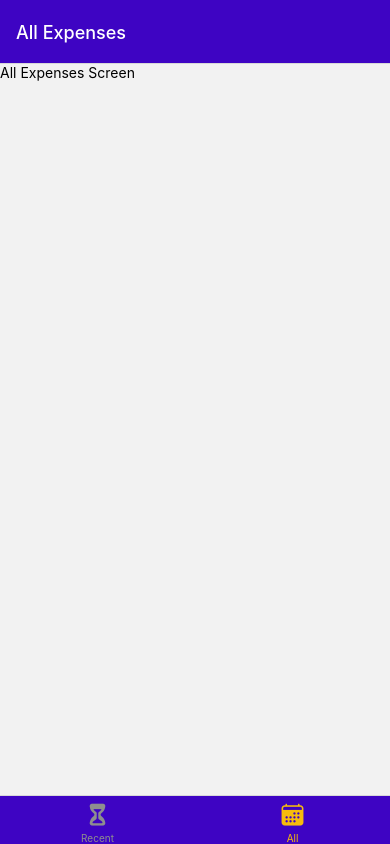
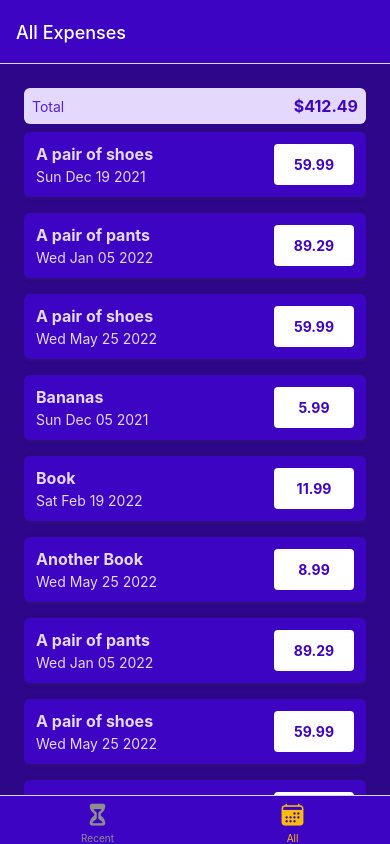
Before and after one commit to vincentochoa3/RNExpenses, a React Native app: screen /AllExpenses in a window 390 px wide. Built offline with nearby package versions, Linux system fonts and the light colour scheme.

Commit message:
added rendering list of expenses and the styling

```diff
--- a/App.js
+++ b/App.js
@@ -21,6 +21,7 @@
 				headerTintColor: "white",
 				tabBarStyle: { backgroundColor: Styles.colors.primary500 },
 				tabBarActiveTintColor: Styles.colors.accent500,
+				headerRight: () => {},
 			}}
 		>
 			<BottomTabs.Screen
--- /dev/null
+++ b/components/ExpensesOutput/ExpenseItem.js
@@ -0,0 +1,60 @@
+import { View, Text, Pressable, StyleSheet } from "react-native";
+
+import { getFormattedDate } from "../../util/date";
+
+import { Styles } from "../../constants/styles";
+
+export default function ExpenseItem({ description, amount, date }) {
+	return (
+		<Pressable>
+			<View style={styles.expenseItem}>
+				<View>
+					<Text style={[styles.textBase, styles.description]}>
+						{description}
+					</Text>
+					<Text style={styles.textBase}>{date.toDateString()}</Text>
+				</View>
+				<View style={styles.amountContainer}>
+					<Text style={styles.amount}>{amount.toFixed(2)}</Text>
+				</View>
+			</View>
+		</Pressable>
+	);
+}
+
+const styles = StyleSheet.create({
+	expenseItem: {
+		padding: 12,
+		marginVertical: 8,
+		backgroundColor: Styles.colors.primary500,
+		flexDirection: "row",
+		justifyContent: "space-between",
+		borderRadius: 6,
+		elevation: 3,
+		shadowColor: Styles.colors.gray500,
+		shadowRadius: 4,
+		shadowOffset: { width: 1, height: 1 },
+		shadowOpacity: 0.4,
+	},
+	textBase: {
+		color: Styles.colors.primary50,
+	},
+	description: {
+		fontSize: 16,
+		marginBottom: 4,
+		fontWeight: "bold",
+	},
+	amountContainer: {
+		paddingHorizontal: 12,
+		paddingVertical: 4,
+		backgroundColor: "white",
+		justifyContent: "center",
+		alignItems: "center",
+		borderRadius: 4,
+		minWidth: 80,
+	},
+	amount: {
+		color: Styles.colors.primary500,
+		fontWeight: "bold",
+	},
+});
--- a/components/ExpensesOutput/ExpensesList.js
+++ b/components/ExpensesOutput/ExpensesList.js
@@ -1,5 +1,17 @@
-import { FlatList } from "react-native";
+import { FlatList, Text } from "react-native";
 
-export default function ExpensesList() {
-	return <FlatList />;
+import ExpenseItem from "./ExpenseItem";
+
+function renderExpenseItem(itemData) {
+	return <ExpenseItem {...itemData.item} />;
 }
+
+export default function ExpensesList({ expenses }) {
+	return (
+		<FlatList
+			data={expenses}
+			renderItem={renderExpenseItem}
+			keyExtractor={(item) => item.id}
+		/>
+	);
+}
--- a/components/ExpensesOutput/ExpensesOutput.js
+++ b/components/ExpensesOutput/ExpensesOutput.js
@@ -1,13 +1,93 @@
-import { View } from "react-native";
+import { View, StyleSheet } from "react-native";
 
 import ExpensesList from "./ExpensesList";
 import ExpensesSummary from "./ExpensesSummary";
 
-export default function ExpensesOutput({ expenses }) {
+import { Styles } from "../../constants/styles";
+
+const DUMMY_EXPENSES = [
+	{
+		id: "e1",
+		description: "A pair of shoes",
+		amount: 59.99,
+		date: new Date("2021/12/19"),
+	},
+	{
+		id: "e2",
+		description: "A pair of pants",
+		amount: 89.29,
+		date: new Date("2022/01/05"),
+	},
+	{
+		id: "e3",
+		description: "A pair of shoes",
+		amount: 59.99,
+		date: new Date("2022/05/25"),
+	},
+	{
+		id: "e4",
+		description: "Bananas",
+		amount: 5.99,
+		date: new Date("2021/12/05"),
+	},
+	{
+		id: "e5",
+		description: "Book",
+		amount: 11.99,
+		date: new Date("2022-02-19"),
+	},
+	{
+		id: "e6",
+		description: "Another Book",
+		amount: 8.99,
+		date: new Date("2022/05/25"),
+	},
+	{
+		id: "e7",
+		description: "A pair of pants",
+		amount: 89.29,
+		date: new Date("2022/01/05"),
+	},
+	{
+		id: "e8",
+		description: "A pair of shoes",
+		amount: 59.99,
+		date: new Date("2022/05/25"),
+	},
+	{
+		id: "e9",
+		description: "Bananas",
+		amount: 5.99,
+		date: new Date("2021/12/05"),
+	},
+	{
+		id: "e10",
+		description: "Book",
+		amount: 11.99,
+		date: new Date("2022/02/19"),
+	},
+	{
+		id: "e11",
+		description: "Another Book",
+		amount: 8.99,
+		date: new Date("2022/05/25"),
+	},
+];
+
+export default function ExpensesOutput({ expenses, expensesPeriod }) {
 	return (
-		<View>
-			<ExpensesSummary />
-			<ExpensesList />
+		<View style={styles.container}>
+			<ExpensesSummary expenses={DUMMY_EXPENSES} periodName={expensesPeriod} />
+			<ExpensesList expenses={DUMMY_EXPENSES} />
 		</View>
 	);
 }
+
+const styles = StyleSheet.create({
+	container: {
+		flex: 1,
+		paddingHorizontal: 24,
+		paddingTop: 24,
+		backgroundColor: Styles.colors.primary700,
+	},
+});
--- a/components/ExpensesOutput/ExpensesSummary.js
+++ b/components/ExpensesOutput/ExpensesSummary.js
@@ -1,10 +1,35 @@
-import { View, Text } from "react-native";
+import { View, Text, StyleSheet } from "react-native";
+import { Styles } from "../../constants/styles";
 
-export default function ExpensesSummary() {
+export default function ExpensesSummary({ expenses, periodName }) {
+	const expensesSum = expenses.reduce((sum, expense) => {
+		return sum + expense.amount;
+	}, 0);
+
 	return (
-		<View>
-			<Text>Last 7 Days</Text>
-			<Text>$177.95</Text>
+		<View style={styles.container}>
+			<Text style={styles.period}>{periodName}</Text>
+			<Text style={styles.sum}>${expensesSum.toFixed(2)}</Text>
 		</View>
 	);
 }
+
+const styles = StyleSheet.create({
+	container: {
+		padding: 8,
+		backgroundColor: Styles.colors.primary50,
+		borderRadius: 6,
+		flexDirection: "row",
+		justifyContent: "space-between",
+		alignItems: "center",
+	},
+	period: {
+		fontSize: 14,
+		color: Styles.colors.primary400,
+	},
+	sum: {
+		fontSize: 16,
+		fontWeight: "bold",
+		color: Styles.colors.primary500,
+	},
+});
--- a/screens/AllExpenses.js
+++ b/screens/AllExpenses.js
@@ -1,5 +1,5 @@
-import { Text } from "react-native";
+import ExpensesOutput from "../components/ExpensesOutput/ExpensesOutput";
 
 export default function AllExpenses() {
-	return <Text>All Expenses Screen</Text>;
+	return <ExpensesOutput expensesPeriod="Total" />;
 }
--- a/screens/RecentExpenses.js
+++ b/screens/RecentExpenses.js
@@ -1,5 +1,5 @@
-import { Text } from "react-native";
+import ExpensesOutput from "../components/ExpensesOutput/ExpensesOutput";
 
 export default function RecentExpenses() {
-	return <Text>Recent Expenses Screen</Text>;
+	return <ExpensesOutput expensesPeriod="Last 7 Days" />;
 }
--- /dev/null
+++ b/util/date.js
@@ -0,0 +1,3 @@
+export function getFormattedDate(date) {
+	return `${date.getFullYear()}-${date.getMonth() + 1}-${date.getDate()}`;
+}
```
Also changed, not shown: components/UI/IconButton.js (added).
